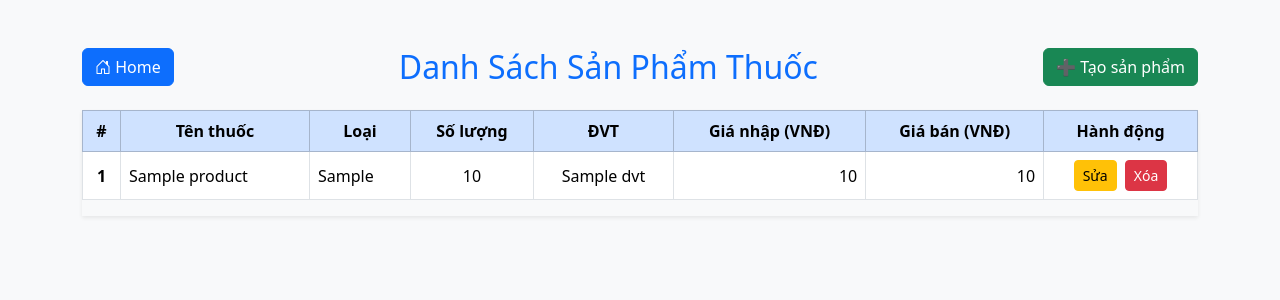
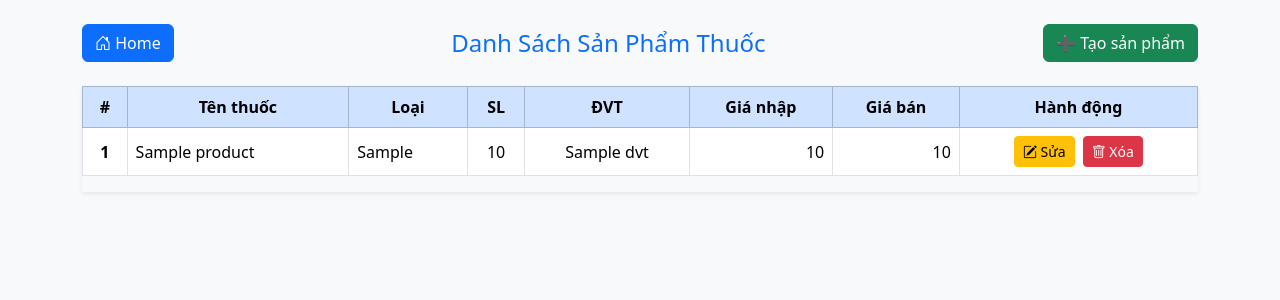
Before and after one commit to khanhnguyen2903/NhaThuoc, a Django app: template products/templates/products/display_product.html in a window 1280 px wide. Shown: the top 300 px of the page. Run offline with Django 4.2, Linux system fonts and the light colour scheme; the template is opened without the code that fills it: most values are stand-ins (such as "Sample title", 1, 10 or a date in 2020).

Commit message:
update code lan 2

```diff
--- a/products/templates/products/display_product.html
+++ b/products/templates/products/display_product.html
@@ -1,15 +1,16 @@
-<!DOCTYPE html>
+<!-- <!DOCTYPE html>
 <html lang="vi">
 
 <head>
   <meta charset="UTF-8" />
+  <meta name="viewport" content="width=device-width, initial-scale=1.0" />
   <title>Danh sách sản phẩm thuốc</title>
   <link href="https://cdn.jsdelivr.net/npm/bootstrap@5.3.3/dist/css/bootstrap.min.css" rel="stylesheet" />
   <link href="https://cdn.jsdelivr.net/npm/bootstrap-icons@1.10.5/font/bootstrap-icons.css" rel="stylesheet" />
 </head>
 
 <body class="bg-light">
-  <div class="container mt-5">
+  <div class="container mt-4 mb-5">
     <div class="d-flex justify-content-between align-items-center mb-4">
       <a href="{% url 'home' %}" class="btn btn-primary"><i class="bi bi-house-door"></i> Home</a>
       <h2 class="mb-0 text-primary text-center flex-grow-1">Danh Sách Sản Phẩm Thuốc</h2>
@@ -66,4 +67,87 @@
   </div>
 </body>
 
+</html> -->
+<!DOCTYPE html>
+<html lang="vi">
+
+<head>
+  <meta charset="UTF-8" />
+  <meta name="viewport" content="width=device-width, initial-scale=1.0" />
+  <title>Danh sách sản phẩm thuốc</title>
+  <link href="https://cdn.jsdelivr.net/npm/bootstrap@5.3.3/dist/css/bootstrap.min.css" rel="stylesheet" />
+  <link href="https://cdn.jsdelivr.net/npm/bootstrap-icons@1.10.5/font/bootstrap-icons.css" rel="stylesheet" />
+</head>
+
+<body class="bg-light">
+  <div class="container mt-4 mb-5">
+    <!-- Header + nút thao tác -->
+    <div class="row align-items-center mb-4 g-2">
+      <div class="col-12 col-md-auto d-flex justify-content-center justify-content-md-start">
+        <a href="{% url 'home' %}" class="btn btn-primary w-100 w-md-auto">
+          <i class="bi bi-house-door"></i> <span class="d-none d-sm-inline">Home</span>
+        </a>
+      </div>
+
+      <div class="col-12 col-md text-center">
+        <h2 class="mb-0 text-primary fs-4 fs-md-3">Danh Sách Sản Phẩm Thuốc</h2>
+      </div>
+
+      <div class="col-12 col-md-auto d-flex justify-content-center justify-content-md-end">
+        <a href="{% url 'add_product' %}" class="btn btn-success w-100 w-md-auto">
+          ➕ <span class="d-none d-sm-inline">Tạo sản phẩm</span>
+        </a>
+      </div>
+    </div>
+
+    {% if products %}
+    <div class="table-responsive shadow-sm">
+      <table class="table table-bordered table-hover align-middle bg-white">
+        <thead class="table-primary text-center">
+          <tr>
+            <th scope="col">#</th>
+            <th scope="col">Tên thuốc</th>
+            <th scope="col" class="d-none d-md-table-cell">Loại</th>
+            <th scope="col">SL</th>
+            <th scope="col" class="d-none d-sm-table-cell">ĐVT</th>
+            <th scope="col" class="d-none d-lg-table-cell">Giá nhập</th>
+            <th scope="col">Giá bán</th>
+            <th scope="col">Hành động</th>
+          </tr>
+        </thead>
+        <tbody>
+          {% for product in products %}
+          <tr>
+            <th scope="row" class="text-center">{{ forloop.counter }}</th>
+            <td>{{ product.name }}</td>
+            <td class="d-none d-md-table-cell">{{ product.medicine_type }}</td>
+            <td class="text-center">{{ product.quantity }}</td>
+            <td class="text-center d-none d-sm-table-cell">{{ product.dvt }}</td>
+            <td class="text-end d-none d-lg-table-cell">{{ product.import_price|floatformat:0 }}</td>
+            <td class="text-end">{{ product.sale_price|floatformat:0 }}</td>
+            <td class="text-center">
+              <a href="{% url 'edit_product' product.id %}" class="btn btn-sm btn-warning me-1">
+                <i class="bi bi-pencil-square"></i><span class="d-none d-md-inline"> Sửa</span>
+              </a>
+              <form method="post" action="{% url 'delete_product' product.id %}" style="display: inline">
+                {% csrf_token %}
+                <button type="submit" class="btn btn-sm btn-danger"
+                  onclick="return confirm('Bạn có chắc chắn muốn xóa sản phẩm này?');">
+                  <i class="bi bi-trash"></i><span class="d-none d-md-inline"> Xóa</span>
+                </button>
+              </form>
+            </td>
+          </tr>
+          {% endfor %}
+        </tbody>
+      </table>
+    </div>
+    {% else %}
+    <div class="alert alert-warning text-center">Chưa có sản phẩm nào.</div>
+    {% endif %}
+  </div>
+
+  <script src="https://cdn.jsdelivr.net/npm/bootstrap@5.3.3/dist/js/bootstrap.bundle.min.js"></script>
+</body>
+
 </html>
```
